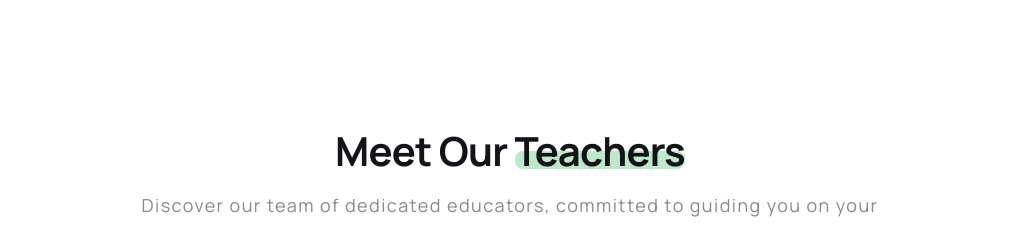
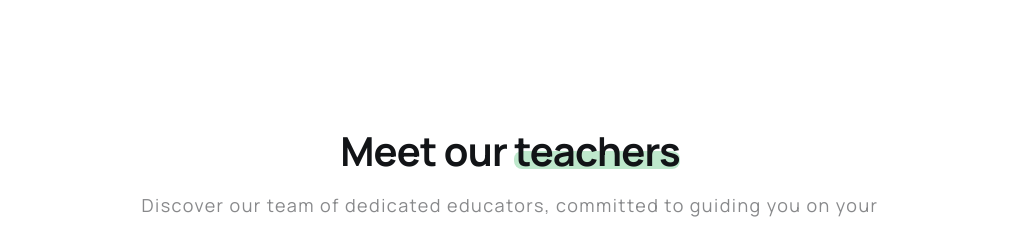
Before and after one commit to mateuszkierylo/final_project-_1_project_html-css, a plain HTML site: page index.html in a window 1280 px wide. Shown: the part 3260-3486 px from the top of the page, without its empty margins (130-1145 px from the left). Drawn offline with nearby package versions, Linux system fonts and the light colour scheme.

Commit message:
Deploying to gh-pages from @ mateuszkierylo/final_project-_1_project_html-css@3c90efe71965d990a40721cad8b873c36c22545d 🚀

```diff
--- a/index.html
+++ b/index.html
@@ -334,7 +334,7 @@
       <section id="teachers" class="section teachers-section">
   <div class="container">
     <div class="teachers-card-container">
-      <h2 class="teachers-header">Meet Our <span class="teachers-marker">Teachers</span></h2>
+      <h2 class="teachers-header">Meet our <span class="teachers-marker">teachers</span></h2>
       <p class="teachers-paragraph">Discover our team of dedicated educators, committed to guiding you on your journey
         to English
         proficiency with personalized and engaging instruction</p>
@@ -386,6 +386,7 @@
   </div>
 
 </section>
+
       <section id="leave-application" class="application-section">
   <div class="container">
     <div class="application-heading-container">
```
